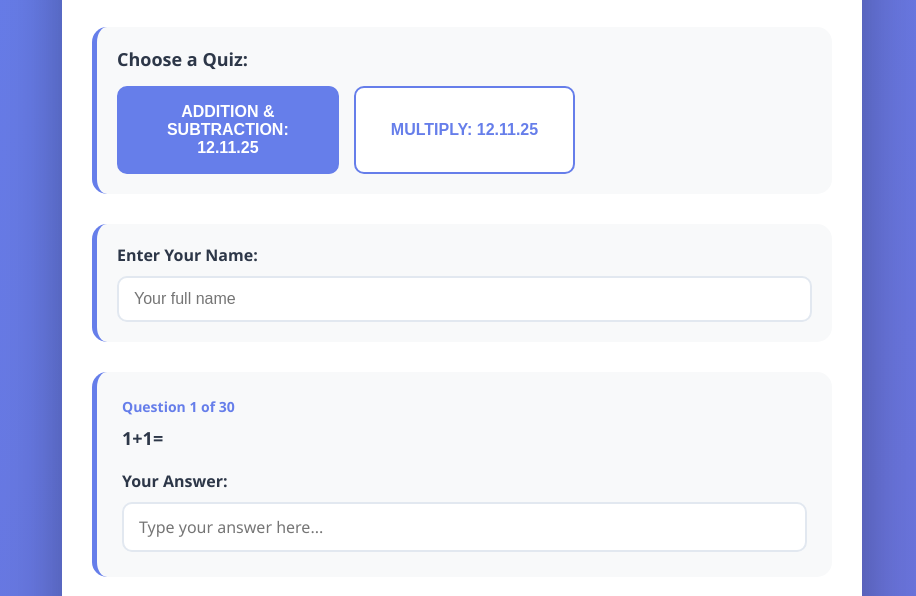
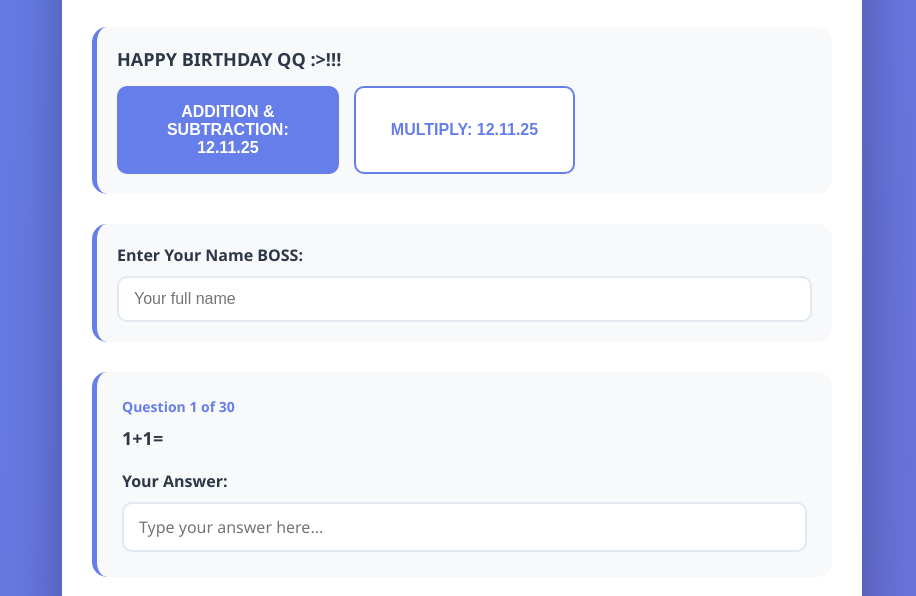
Before and after one commit to ceomsf786-bit/KIDSMATHMAEX, a plain HTML site: page index.html in a window 1280 px wide. Both pictures are taken after a click on the button "ADDITION & SUBTRACTION: 12.11.25". Shown: the part 204-800 px from the top of the page, without its empty margins (178-1094 px from the left). Drawn offline with Linux system fonts and the light colour scheme.

Commit message:
Update index.html

```diff
--- a/index.html
+++ b/index.html
@@ -452,12 +452,12 @@
 
         <div class="content">
             <div class="quiz-selector" id="quizSelector">
-                <label>Choose a Quiz:</label>
+                <label>HAPPY BIRTHDAY QQ :>!!!</label>
                 <div class="quiz-buttons" id="quizButtons"></div>
             </div>
 
             <div class="name-input-section hidden" id="nameSection">
-                <label for="studentName">Enter Your Name:</label>
+                <label for="studentName">Enter Your Name BOSS:</label>
                 <input type="text" id="studentName" placeholder="Your full name" autocomplete="name">
             </div>
 
```
